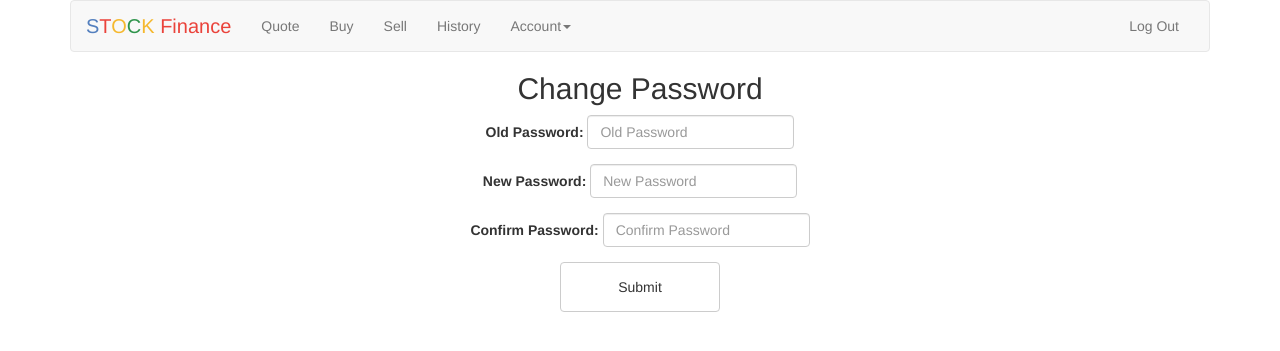
After one commit to donaldk7/Finance, a Flask app: page /passChange in a window 1280 px wide. The commit adds this page. Shown: the top 351 px of the page. Run offline with Flask 2, Linux system fonts and the light colour scheme; a user stored in the database is signed in; some libraries are stand-ins or nearby versions.

Commit message:
added account features

```diff
--- a/application.py
+++ b/application.py
@@ -33,6 +33,10 @@ conn = sqlite3.connect('finance.db')
 conn.row_factory = sqlite3.Row
 c = conn.cursor()
 
+
+
+
+
 @app.route("/")
 @login_required
 def index():
@@ -66,6 +70,12 @@ def index():
 
     return render_template("index.html", user=user["username"], stocks=stocks, total=usd(total), cash=usd(user["cash"]), equity=usd(equity))
 
+
+
+
+
+
+
 @app.route("/account")
 @login_required
 def account():
@@ -74,6 +84,12 @@ def account():
     c.execute('SELECT * FROM users WHERE id = ?', (session["user_id"],))
     user = c.fetchone()
     return render_template("account.html", user=user['username'], balance=usd(user['cash']))
+
+
+
+
+
+
 
 @app.route("/deposit", methods=["GET", "POST"])
 @login_required
@@ -89,11 +105,13 @@ def deposit():
     #if POST method
     if request.method == "POST":
 
-        #make a helper function to check for number is entered because a user can turn javascript off on the browser
-        #so need to double check for correct input on the server side
+        # check for correct integer input
+        userInput =  request.form.get("deposit")
+        if not userInput.isdigit():
+            return apology("Please enter only positive numbers")
 
         #update the user's cash balance
-        deposit =  int(request.form.get("deposit"))
+        deposit =  int(userInput)
         c.execute('UPDATE users SET cash = ? WHERE id = ?', (user["cash"] + deposit, id))
 
         #update transaction history table
@@ -107,6 +125,13 @@ def deposit():
     # if GET method
     else:
         return render_template("deposit.html", balance=usd(user["cash"]))
+
+
+
+
+
+
+
 
 @app.route("/withdraw", methods=["GET", "POST"])
 @login_required
@@ -122,11 +147,13 @@ def withdraw():
     #if POST method
     if request.method == "POST":
 
-        #make a helper function to check for number is entered because a user can turn javascript off on the browser
-        #so need to double check for correct input on the server side
+        # check for correct integer input
+        userInput =  request.form.get("deposit")
+        if not userInput.isdigit():
+            return apology("Please enter only positive numbers")
 
         #update the user's cash balance
-        withdraw =  int(request.form.get("withdraw"))
+        withdraw =  int(userInput)
         c.execute('UPDATE users SET cash = ? WHERE id = ?', (user["cash"] - withdraw, id))
 
         #update transaction history table
@@ -141,6 +168,96 @@ def withdraw():
     else:
         return render_template("withdraw.html", balance=usd(user["cash"]))
 
+
+
+
+
+
+
+@app.route("/userChange", methods=['GET', 'POST'])
+@login_required
+def userChange():
+
+    if request.method == 'POST':
+
+        # ensure old username was submitted
+        if not request.form.get("oldName"):
+            return apology("must provide old username")
+
+        # ensure new username was submitted
+        if not request.form.get("newName"):
+            return apology("must provide a new username")
+
+        # ensure old username matches db
+        c.execute("SELECT * FROM users WHERE id = ?", (session['user_id'],))
+        user = c.fetchone()
+        if user['username'] != request.form.get('oldName'):
+            return apology('old username does not match')
+
+        # ensure password is correct
+        if not pwd_context.verify(request.form.get("password"), user["hash"]):
+            return apology("invalid username and/or password")
+
+        #update db
+        c.execute('UPDATE users SET username = ? WHERE id = ?', (request.form.get('newName'), session['user_id']))
+        conn.commit()
+
+        # redirect user to home page
+        return redirect(url_for("index"))
+
+    else:
+        return render_template('userChange.html')
+
+
+
+
+
+
+
+@app.route("/passChange", methods=['GET', 'POST'])
+@login_required
+def passChange():
+
+    if request.method == 'POST':
+
+        # ensure old password was submitted
+        if not request.form.get("oldPass"):
+            return apology("must provide old Password")
+
+        # ensure new password was submitted
+        if not request.form.get("newPass"):
+            return apology("must provide a new Password")
+
+        # confirm new password matches twice
+        if request.form.get("newPass") != request.form.get("confirmPass"):
+            return apology("new password must match")
+
+        # ensure old password matches db
+        c.execute("SELECT * FROM users WHERE id = ?", (session['user_id'],))
+        user = c.fetchone()
+        if not pwd_context.verify(request.form.get("oldPass"), user["hash"]):
+            return apology('old password does not match database')
+
+        # encrypt password into hash
+        hashed = pwd_context.hash(request.form.get("newPass"))
+
+        #update db
+        c.execute('UPDATE users SET hash = ? WHERE id = ?', (hashed, session['user_id']))
+        conn.commit()
+
+        # redirect user to home page
+        return redirect(url_for("index"))
+
+    else:
+        return render_template('passChange.html')
+
+
+
+
+
+
+
+
 @app.route("/buy", methods=["GET", "POST"])
 @login_required
 def buy():
@@ -154,7 +271,12 @@ def buy():
         if stock == None:
             return apology("symbol is not valid or could not retrieve data")
 
-        shares = int(request.form.get("shares"))
+        # check for correct integer input for number of shares
+        userInput =  request.form.get("shares")
+        if not userInput.isdigit():
+            return apology("Please enter only positive numbers")
+
+        shares = int(userInput)
         purchase = stock["price"] * shares
 
         #check if the user has sufficient funds
@@ -198,6 +320,11 @@ def buy():
         return render_template("buy.html")
 
 
+
+
+
+
+
 @app.route("/history")
 @login_required
 def history():
@@ -207,6 +334,15 @@ def history():
     c.execute("SELECT * FROM transactions WHERE id = ?", (session["user_id"],))
     rowsT = c.fetchall()
     return render_template("history.html", stocks=rowsT)
+
+
+
+
+
+
+
+
+
 
 
 @app.route("/login", methods=["GET", "POST"])
@@ -245,6 +381,15 @@ def login():
     else:
         return render_template("login.html")
 
+
+
+
+
+
+
+
+
+
 @app.route("/logout")
 def logout():
     """Log user out."""
@@ -254,6 +399,16 @@ def logout():
 
     # redirect user to login form
     return redirect(url_for("login"))
+
+
+
+
+
+
+
+
+
+
 
 @app.route("/quote", methods=["GET", "POST"])
 @login_required
@@ -274,6 +429,15 @@ def quote():
     # if GET method
     else:
         return render_template("quote.html")
+
+
+
+
+
+
+
+
+
 
 @app.route("/register", methods=["GET", "POST"])
 def register():
@@ -330,6 +494,14 @@ def register():
         return render_template("register.html")
 
 
+
+
+
+
+
+
+
+
 @app.route("/sell", methods=["GET", "POST"])
 @login_required
 def sell():
@@ -351,8 +523,12 @@ def sell():
         if not owned:
             return apology("you do not own this stock")
 
+        # check for correct integer input for number of shares
+        userInput =  request.form.get("shares")
+        if not userInput.isdigit():
+            return apology("Please enter only positive numbers")
 
-        shares = int(request.form.get("shares"))
+        shares = int(userInput)
         sale = stock["price"] * shares
 
         #retrieve user's cash balance
@@ -383,15 +559,3 @@ def sell():
     # if GET method
     else:
         return render_template("sell.html")
-
-@app.route("/userChange", methods=['GET', 'POST'])
-@login_required
-def username():
-
-    return render_template('userChange.html')
-
-@app.route("/passChange", methods=['GET', 'POST'])
-@login_required
-def password():
-
-    return render_template('passChange.html')
--- a/static/styles.css
+++ b/static/styles.css
@@ -26,6 +26,25 @@
 .navbar-default .navbar-brand
 {
     font-size: 20px;
+}
+
+.dropdown {
+    position: relative;
+    display: inline-block;
+}
+
+.dropdown-menu {
+    display: none;
+    position: absolute;
+    background-color: #f9f9f9;
+    min-width: 160px;
+    box-shadow: 0px 8px 16px 0px rgba(0,0,0,0.2);
+    padding: 12px 16px;
+    z-index: 1;
+}
+
+.dropdown:hover .dropdown-menu {
+    display: block;
 }
 
 main .form-control
@@ -79,5 +98,15 @@ button
 
 #withdraw
 {
+    background-color: lightgreen;
+}
+
+#userChange
+{
+    background-color: yellow;
+}
+
+#passChange
+{
     background-color: lightcoral;
 }
--- a/templates/layout.html
+++ b/templates/layout.html
@@ -42,7 +42,14 @@
                                 <li><a href="{{ url_for('buy') }}">Buy</a></li>
                                 <li><a href="{{ url_for('sell') }}">Sell</a></li>
                                 <li><a href="{{ url_for('history') }}">History</a></li>
-                                <li><a href="{{ url_for('account') }}">Account</a></li>
+                                <li class='dropdown'><a class="dropdown-toggle" href="{{ url_for('account') }}">Account<span class="caret"></span></a>
+                                    <ul class="dropdown-menu">
+                                        <li><a href="{{ url_for('deposit') }}">Deposit</a></li>
+                                        <li><a href="{{ url_for('withdraw') }}">Withdraw</a></li>
+                                        <li><a href="{{ url_for('userChange') }}">Change Username</a></li>
+                                        <li><a href="{{ url_for('passChange') }}">Change Password</a></li>
+                                    </ul>
+                                </li>
                             </ul>
                             <ul class="nav navbar-nav navbar-right">
                                 <li><a href="{{ url_for('logout') }}">Log Out</a></li>
--- /dev/null
+++ b/templates/passChange.html
@@ -0,0 +1,28 @@
+{% extends "layout.html" %}
+
+{% block title %}
+    Change Password
+{% endblock %}
+
+{% block main %}
+    <h2>Change Password</h2>
+    <form action="{{ url_for('passChange') }}" method="post">
+        <fieldset>
+            <div class="form-group">
+                <label>Old Password: </label>
+                <input class="form-control" name="oldPass" placeholder="Old Password" type="password"/>
+            </div>
+            <div class="form-group">
+                <label>New Password: </label>
+                <input class="form-control" name="newPass" placeholder="New Password" type="password"/>
+            </div>
+            <div class="form-group">
+                <label>Confirm Password: </label>
+                <input class="form-control" name="confirmPass" placeholder="Confirm Password" type="password"/>
+            </div>
+            <div class="form-group">
+                <button class="btn btn-default" type="submit">Submit</button>
+            </div>
+        </fieldset>
+    </form>
+{% endblock %}
```
Also changed, not shown: templates/userChange.html (added, +28 -0 lines), finance.db.
